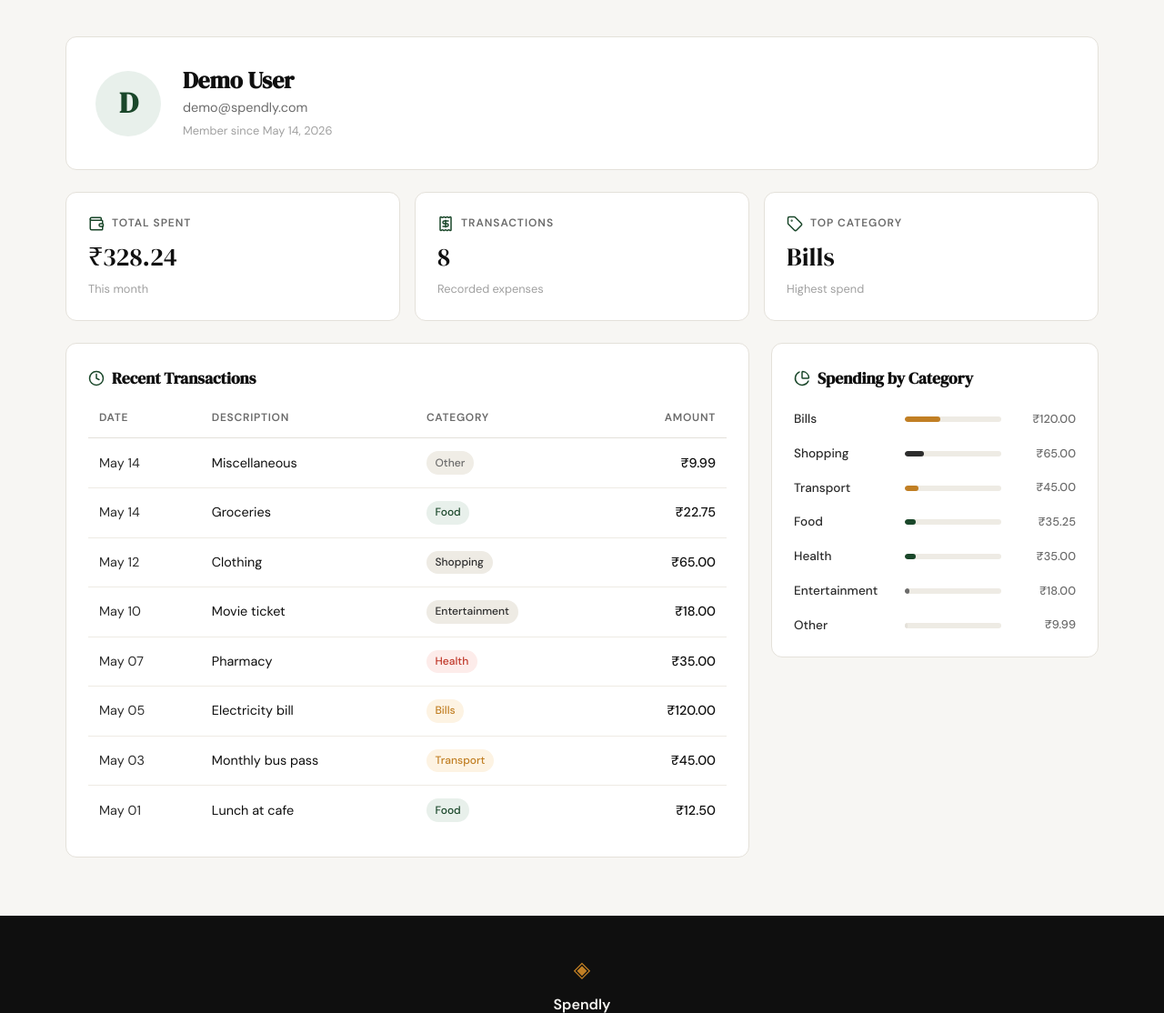
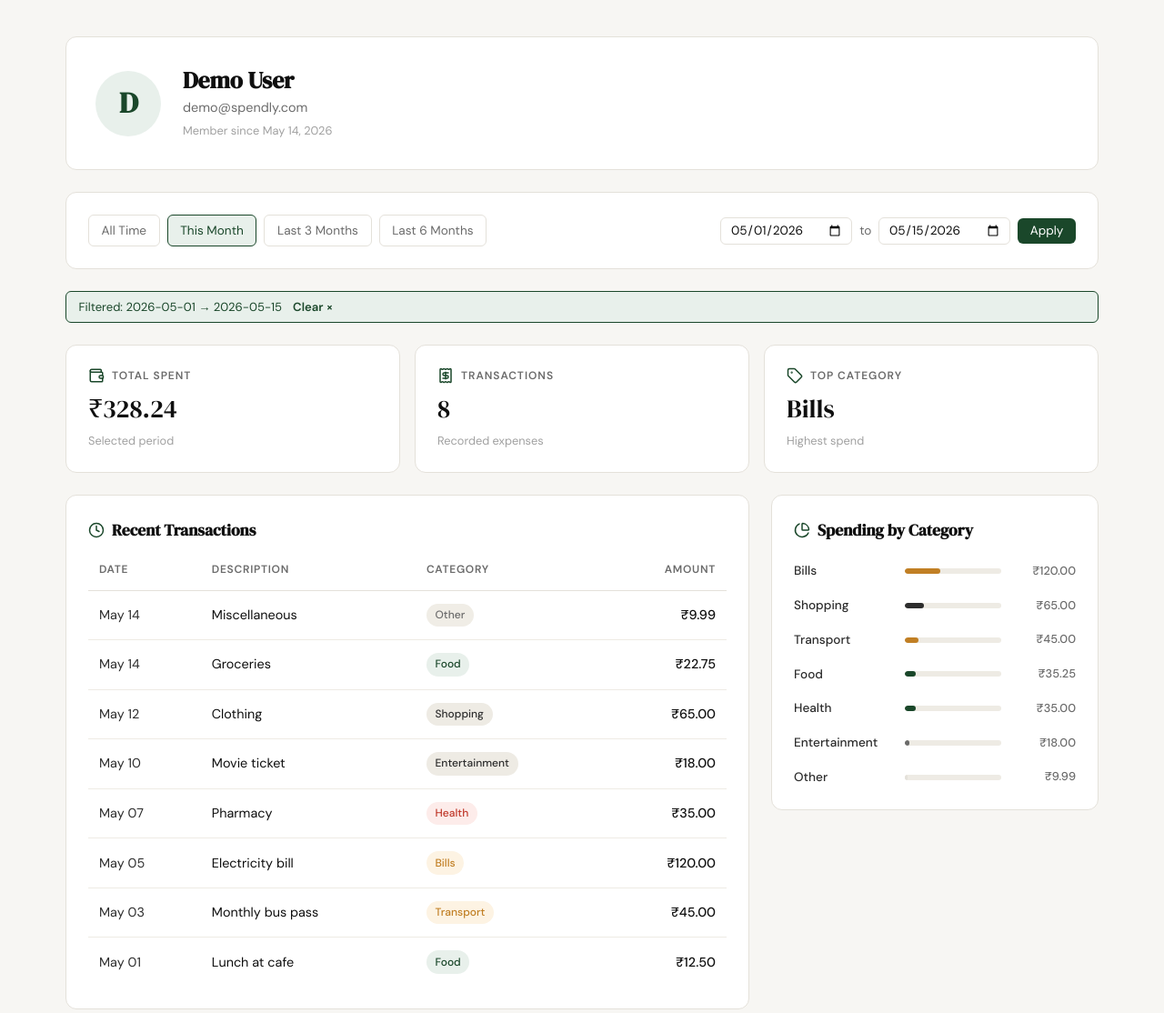
Before and after one commit to prateekbytes/budgetly, a Flask app: page /profile?date_from=2026-05-01&date_to=2026-05-15 in a window 1280 px wide. Shown: the part 61-1175 px from the top of the page at 91% size. Run offline with Flask 3, Linux system fonts and the light colour scheme; a user stored in the database is signed in; data comes from the database, SQL or seed files in the repository.

Commit message:
add date filter to profile page

```diff
--- a/app.py
+++ b/app.py
@@ -1,11 +1,12 @@
+import os
 import sqlite3
-from datetime import datetime
+from datetime import datetime, date as date_type
 from flask import Flask, render_template, request, redirect, url_for, flash, session
 from database.db import get_db, init_db, seed_db
 from werkzeug.security import generate_password_hash, check_password_hash
 
 app = Flask(__name__)
-app.secret_key = "spendly-dev-secret"
+app.secret_key = os.environ.get("SECRET_KEY", "spendly-dev-secret")
 
 with app.app_context():
     init_db()
@@ -96,12 +97,23 @@ def privacy():
     return render_template("privacy.html")
 
 
-def _build_transactions(user_id):
+def _date_filter_clause(date_from, date_to):
+    if date_from and date_to:
+        return "AND date BETWEEN ? AND ?", (date_from, date_to)
+    if date_from:
+        return "AND date >= ?", (date_from,)
+    if date_to:
+        return "AND date <= ?", (date_to,)
+    return "", ()
+
+
+def _build_transactions(user_id, date_from=None, date_to=None):
+    clause, params = _date_filter_clause(date_from, date_to)
     db = get_db()
     rows = db.execute(
-        "SELECT date, description, category, amount "
-        "FROM expenses WHERE user_id = ? ORDER BY date DESC",
-        (user_id,),
+        f"SELECT date, description, category, amount "
+        f"FROM expenses WHERE user_id = ? {clause} ORDER BY date DESC",
+        (user_id, *params),
     ).fetchall()
     db.close()
     return [
@@ -115,11 +127,12 @@ def _build_transactions(user_id):
     ]
 
 
-def _build_stats(user_id):
+def _build_stats(user_id, date_from=None, date_to=None):
+    clause, params = _date_filter_clause(date_from, date_to)
     db = get_db()
     rows = db.execute(
-        "SELECT amount, category FROM expenses WHERE user_id = ?",
-        (user_id,),
+        f"SELECT amount, category FROM expenses WHERE user_id = ? {clause}",
+        (user_id, *params),
     ).fetchall()
     db.close()
     if not rows:
@@ -136,11 +149,12 @@ def _build_stats(user_id):
     }
 
 
-def _build_categories(user_id):
+def _build_categories(user_id, date_from=None, date_to=None):
+    clause, params = _date_filter_clause(date_from, date_to)
     db = get_db()
     rows = db.execute(
-        "SELECT category, amount FROM expenses WHERE user_id = ?",
-        (user_id,),
+        f"SELECT category, amount FROM expenses WHERE user_id = ? {clause}",
+        (user_id, *params),
     ).fetchall()
     db.close()
     cat_totals = {}
@@ -160,6 +174,23 @@ def _build_categories(user_id):
         ],
         key=lambda x: -cat_totals[x["name"]],
     )
+
+
+def _parse_date(value):
+    try:
+        datetime.strptime(value, "%Y-%m-%d")
+        return value
+    except (ValueError, TypeError):
+        return None
+
+
+def _start_of_last_n_months(today, n):
+    m = today.month - n + 1
+    y = today.year
+    while m <= 0:
+        m += 12
+        y -= 1
+    return date_type(y, m, 1).isoformat()
 
 
 # ------------------------------------------------------------------ #
@@ -189,12 +220,35 @@ def profile():
             user_row["created_at"][:19], "%Y-%m-%d %H:%M:%S"
         ).strftime("%B %d, %Y"),
     }
-    stats = _build_stats(user_id)
-    transactions = _build_transactions(user_id)
-    categories = _build_categories(user_id)
+
+    date_from = _parse_date(request.args.get("date_from", ""))
+    date_to = _parse_date(request.args.get("date_to", ""))
+
+    if date_from and date_to and date_from > date_to:
+        flash("Start date must be before end date.")
+        date_from = date_to = None
+
+    today = date_type.today()
+    presets = {
+        "this_month":    {"date_from": today.replace(day=1).isoformat(), "date_to": today.isoformat()},
+        "last_3_months": {"date_from": _start_of_last_n_months(today, 3), "date_to": today.isoformat()},
+        "last_6_months": {"date_from": _start_of_last_n_months(today, 6), "date_to": today.isoformat()},
+    }
+
+    active_preset = None
+    for key, p in presets.items():
+        if date_from == p["date_from"] and date_to == p["date_to"]:
+            active_preset = key
+            break
+
+    stats = _build_stats(user_id, date_from, date_to)
+    transactions = _build_transactions(user_id, date_from, date_to)
+    categories = _build_categories(user_id, date_from, date_to)
     return render_template("profile.html",
         user=user, stats=stats,
-        transactions=transactions, categories=categories)
+        transactions=transactions, categories=categories,
+        date_from=date_from, date_to=date_to,
+        presets=presets, active_preset=active_preset)
 
 
 @app.route("/expenses/add")
@@ -213,4 +267,4 @@ def delete_expense(_expense_id):
 
 
 if __name__ == "__main__":
-    app.run(debug=True, port=5001)
+    app.run(debug=os.environ.get("FLASK_DEBUG", "0") == "1", port=5001)
--- a/static/css/style.css
+++ b/static/css/style.css
@@ -605,3 +605,23 @@ a { color: inherit; text-decoration: none; }
     .nav-links a:not(.nav-cta) { display: none; }
     .hero { padding: 3rem 1rem 2rem; }
 }
+
+/* ------------------------------------------------------------------ */
+/* Flash messages                                                       */
+/* ------------------------------------------------------------------ */
+
+.flash-messages {
+    max-width: var(--max-width);
+    margin: 1rem auto 0;
+    padding: 0 2rem;
+}
+
+.flash-msg {
+    background: var(--danger-light);
+    color: var(--danger);
+    border: 1px solid var(--danger);
+    border-radius: var(--radius-sm);
+    padding: 0.65rem 1rem;
+    font-size: 0.9rem;
+    margin-bottom: 0.5rem;
+}
--- a/templates/base.html
+++ b/templates/base.html
@@ -31,6 +31,15 @@
     </nav>
 
     <main class="main-content">
+        {% with messages = get_flashed_messages() %}
+        {% if messages %}
+        <div class="flash-messages">
+            {% for msg in messages %}
+            <p class="flash-msg">{{ msg }}</p>
+            {% endfor %}
+        </div>
+        {% endif %}
+        {% endwith %}
         {% block content %}{% endblock %}
     </main>
 
--- a/templates/profile.html
+++ b/templates/profile.html
@@ -263,6 +263,94 @@
         font-variant-numeric: tabular-nums;
     }
 
+    /* ---- Filter bar ---- */
+    .filter-bar {
+        display: flex;
+        flex-wrap: wrap;
+        gap: 0.75rem;
+        align-items: center;
+        justify-content: space-between;
+    }
+
+    .filter-presets {
+        display: flex;
+        gap: 0.5rem;
+        flex-wrap: wrap;
+    }
+
+    .filter-preset {
+        padding: 0.35rem 0.85rem;
+        border-radius: var(--radius-sm);
+        border: 1px solid var(--border);
+        color: var(--ink-muted);
+        font-size: 0.85rem;
+        text-decoration: none;
+        background: transparent;
+        transition: background 0.15s, color 0.15s, border-color 0.15s;
+    }
+
+    .filter-preset:hover,
+    .filter-preset.active {
+        background: var(--accent-light);
+        color: var(--accent);
+        border-color: var(--accent);
+    }
+
+    .filter-custom {
+        display: flex;
+        align-items: center;
+        gap: 0.5rem;
+        flex-wrap: wrap;
+    }
+
+    .filter-custom span {
+        font-size: 0.85rem;
+        color: var(--ink-muted);
+    }
+
+    .filter-custom input[type="date"] {
+        border: 1px solid var(--border);
+        border-radius: var(--radius-sm);
+        padding: 0.3rem 0.6rem;
+        font-family: var(--font-body);
+        color: var(--ink);
+        background: var(--paper-card);
+        font-size: 0.85rem;
+    }
+
+    .filter-apply {
+        padding: 0.35rem 0.85rem;
+        border-radius: var(--radius-sm);
+        background: var(--accent);
+        color: white;
+        border: none;
+        font-family: var(--font-body);
+        cursor: pointer;
+        font-size: 0.85rem;
+    }
+
+    .filter-apply:hover { opacity: 0.88; }
+
+    .filter-active-badge {
+        display: inline-flex;
+        align-items: center;
+        gap: 0.75rem;
+        background: var(--accent-light);
+        color: var(--accent);
+        border: 1px solid var(--accent);
+        border-radius: var(--radius-sm);
+        padding: 0.35rem 0.85rem;
+        font-size: 0.82rem;
+    }
+
+    .filter-active-badge a {
+        color: var(--accent);
+        font-weight: 600;
+        text-decoration: none;
+    }
+
+    .filter-active-badge a:hover { text-decoration: underline; }
+
     /* ---- Responsive ---- */
     @media (max-width: 900px) {
         .profile-lower-grid {
@@ -278,6 +366,11 @@
         .profile-header-card {
             flex-direction: column;
             text-align: center;
+        }
+
+        .filter-bar {
+            flex-direction: column;
+            align-items: flex-start;
         }
     }
 </style>
@@ -297,6 +390,34 @@
         </div>
     </div>
 
+    <!-- Filter bar -->
+    <div class="profile-card filter-bar">
+        <div class="filter-presets">
+            <a href="{{ url_for('profile') }}"
+               class="filter-preset{% if not active_preset and not date_from and not date_to %} active{% endif %}">All Time</a>
+            {% set preset_labels = {"this_month": "This Month", "last_3_months": "Last 3 Months", "last_6_months": "Last 6 Months"} %}
+            {% for key, p in presets.items() %}
+            <a href="{{ url_for('profile', date_from=p.date_from, date_to=p.date_to) }}"
+               class="filter-preset{% if active_preset == key %} active{% endif %}">
+                {{ preset_labels[key] }}
+            </a>
+            {% endfor %}
+        </div>
+        <form method="GET" action="{{ url_for('profile') }}" class="filter-custom">
+            <input type="date" name="date_from" value="{{ date_from or '' }}">
+            <span>to</span>
+            <input type="date" name="date_to" value="{{ date_to or '' }}">
+            <button type="submit" class="filter-apply">Apply</button>
+        </form>
+    </div>
+
+    {% if date_from or date_to %}
+    <div class="filter-active-badge">
+        Filtered: {{ date_from or '…' }} → {{ date_to or 'today' }}
+        <a href="{{ url_for('profile') }}">Clear ×</a>
+    </div>
+    {% endif %}
+
     <!-- Section 2: Stats row -->
     <div class="profile-stats-grid">
 
@@ -306,7 +427,7 @@
                 <span class="stat-label">Total Spent</span>
             </div>
             <div class="stat-value">{{ stats.total_spent }}</div>
-            <div class="stat-sub">This month</div>
+            <div class="stat-sub">{% if date_from or date_to %}Selected period{% else %}All time{% endif %}</div>
         </div>
 
         <div class="profile-stat-card">
```
Also changed, not shown: tests/test_06_date_filter_profile_page.py (added, +494 -0 lines), .claude/specs/06-date-filter-profile-page.md (added).
